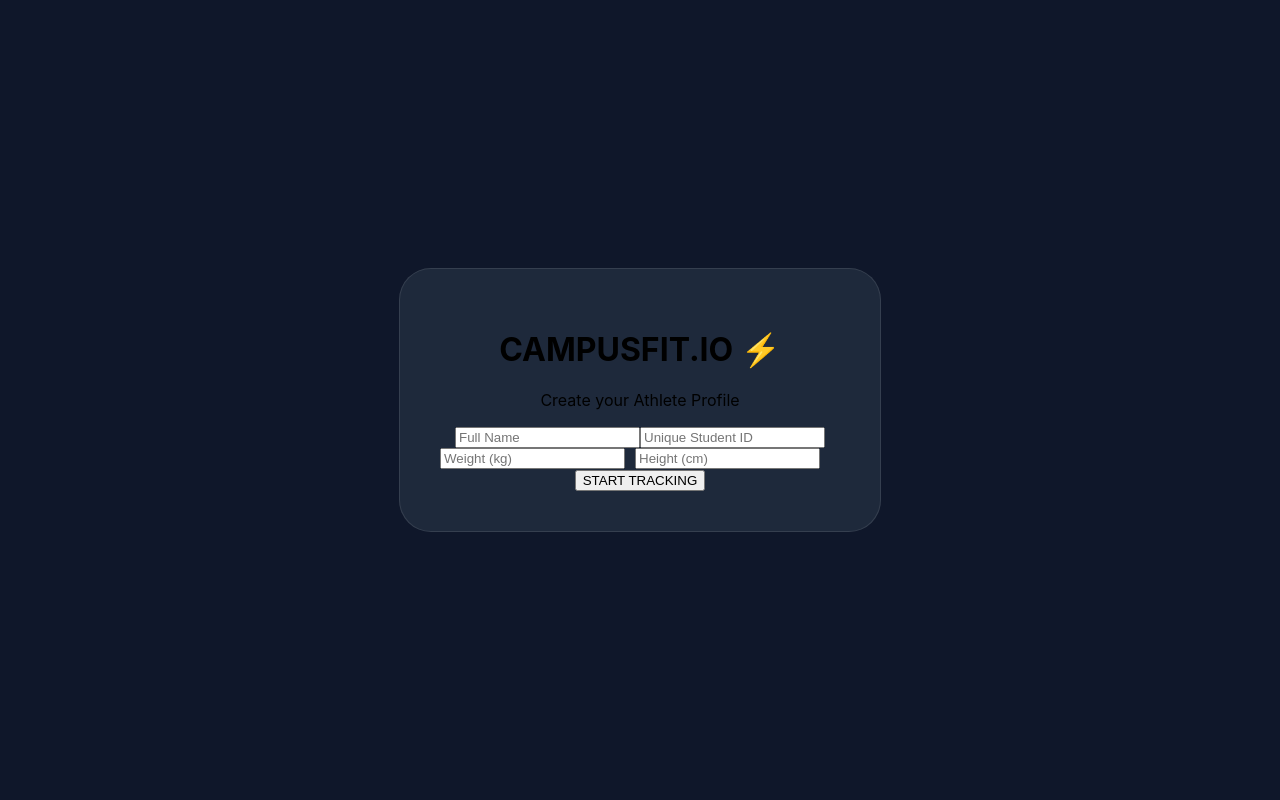
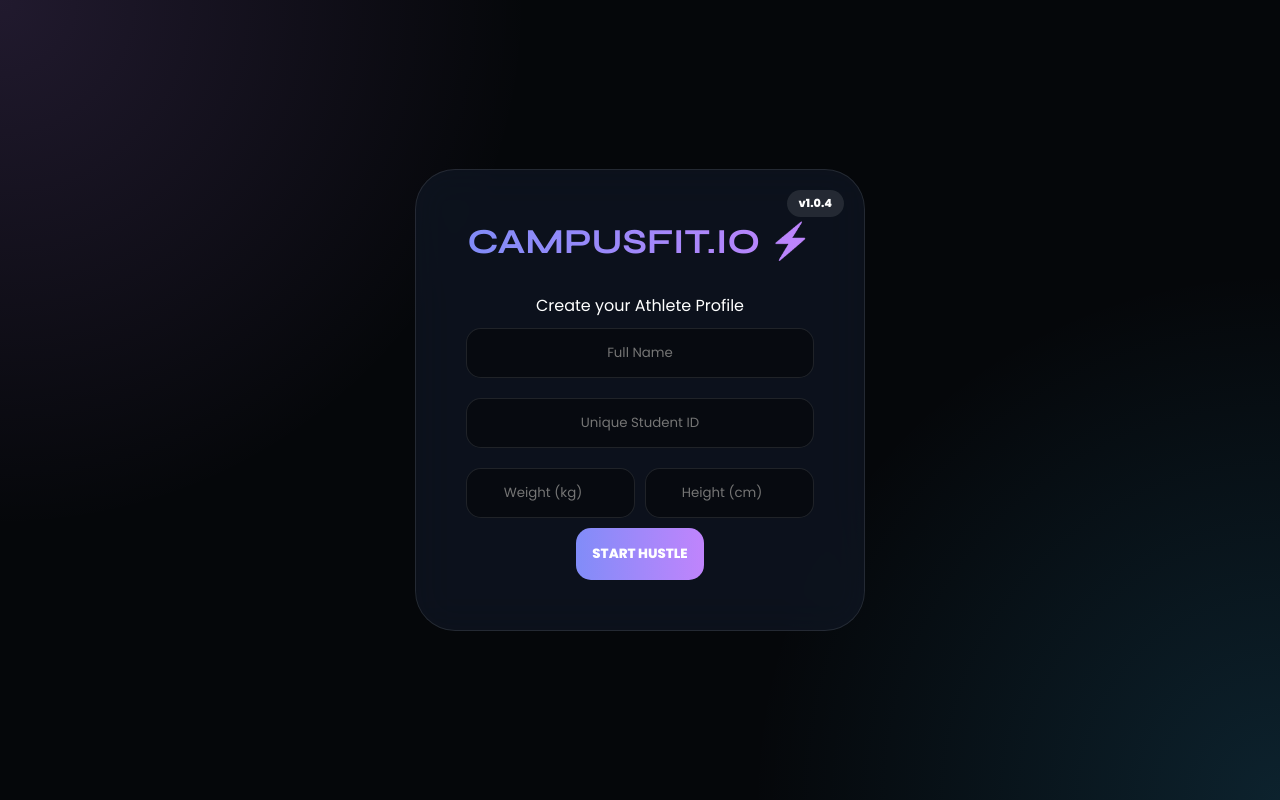
Before and after one commit to anushayk70/FSD-PROJECT, a React (Create React App) app in the folder fitness-frontend/: page / in a window 1280 px wide. Built offline with nearby package versions, Linux system fonts and the light colour scheme.

Commit message:
Final Gen-Z UI with Login, Weight Stats, and Bento Grid

```diff
--- a/fitness-frontend/src/App.css
+++ b/fitness-frontend/src/App.css
@@ -1,28 +1,107 @@
+@import url('https://fonts.googleapis.com/css2?family=Syne:wght@700;800&family=Poppins:wght@300;400;600&display=swap');
+
+:root {
+  --bg: #05070a;
+  --card-bg: rgba(17, 25, 40, 0.6);
+  --accent: #c084fc;
+  --blue: #38bdf8;
+  --green: #4ade80;
+  --orange: #fb923c;
+}
+
+* { margin: 0; padding: 0; box-sizing: border-box; font-family: 'Poppins', sans-serif; }
+
+body {
+  background-color: var(--bg);
+  background-image:
+    radial-gradient(circle at 0% 0%, rgba(192, 132, 252, 0.15) 0%, transparent 35%),
+    radial-gradient(circle at 100% 100%, rgba(56, 189, 248, 0.15) 0%, transparent 35%);
+  color: #fff;
+  min-height: 100vh;
+  overflow-x: hidden;
+}
+
+/* --- Login Page --- */
 .login-screen {
-  display: flex;
-  justify-content: center;
-  align-items: center;
-  height: 100vh;
-  background: #0f172a;
+  display: flex; justify-content: center; align-items: center; height: 100vh;
 }
 
 .login-card {
-  background: #1e293b;
-  padding: 40px;
-  border-radius: 32px;
-  width: 100%;
-  max-width: 400px;
+  background: var(--card-bg);
+  backdrop-filter: blur(20px);
+  padding: 50px;
+  border-radius: 40px;
+  border: 1px solid rgba(255,255,255,0.1);
+  width: 100%; max-width: 450px;
   text-align: center;
-  border: 1px solid rgba(255,255,255,0.1);
+  position: relative;
 }
 
-.input-group {
-  display: flex;
-  gap: 10px;
+.badge {
+  position: absolute; top: 20px; right: 20px;
+  background: rgba(255,255,255,0.1); padding: 5px 12px;
+  border-radius: 20px; font-size: 0.7rem; font-weight: 700;
 }
 
-.navbar p {
-  font-size: 0.9rem;
-  color: #94a3b8;
-  margin-top: 5px;
+.login-card h1 {
+  font-family: 'Syne', sans-serif; font-size: 2.2rem;
+  background: linear-gradient(to right, #818cf8, #c084fc);
+  -webkit-background-clip: text; -webkit-text-fill-color: transparent;
+  margin-bottom: 30px;
 }
+
+/* --- Layout --- */
+.navbar { padding: 40px 20px; text-align: center; }
+.nav-content h1 { font-family: 'Syne', sans-serif; letter-spacing: -1px; }
+.user-stats-pill {
+  display: inline-block; background: rgba(255,255,255,0.05);
+  padding: 6px 15px; border-radius: 50px; margin-top: 10px; font-size: 0.8rem;
+}
+
+.dashboard {
+  display: grid;
+  grid-template-columns: repeat(auto-fit, minmax(240px, 1fr));
+  gap: 20px; max-width: 1200px; margin: 0 auto; padding: 20px;
+}
+
+/* --- Cards --- */
+.card {
+  background: var(--card-bg);
+  backdrop-filter: blur(12px);
+  border-radius: 30px; border: 1px solid rgba(255,255,255,0.05);
+  padding: 30px; transition: all 0.4s ease;
+  text-align: center;
+}
+
+.card:hover { transform: translateY(-10px); border-color: var(--accent); }
+
+.counter { font-family: 'Syne', sans-serif; font-size: 3.5rem; font-weight: 800; margin: 10px 0; }
+.status-text { font-size: 1.8rem; padding: 20px 0; }
+
+.water-card .counter { color: var(--blue); }
+.steps-card .counter { color: var(--green); }
+.cal-card .counter { color: var(--orange); }
+.status-card .counter { color: var(--accent); }
+
+/* --- Forms & Buttons --- */
+input {
+  width: 100%; padding: 14px; margin: 10px 0;
+  background: rgba(0,0,0,0.4); border: 1px solid rgba(255,255,255,0.1);
+  border-radius: 15px; color: #fff; text-align: center;
+}
+
+.input-group { display: flex; gap: 10px; }
+
+.btn-main {
+  background: linear-gradient(90deg, #818cf8, #c084fc); color: #fff;
+  border: none; padding: 16px; border-radius: 15px; font-weight: 800; cursor: pointer;
+}
+
+.btn-action {
+  background: rgba(255,255,255,0.05); border: 1px solid rgba(255,255,255,0.1);
+  color: #fff; padding: 10px; border-radius: 12px; cursor: pointer; margin-top: 10px; width: 100%;
+}
+
+.btn-action:hover { background: var(--accent); color: #000; }
+
+.error-msg { color: #ff4d4d; font-size: 0.8rem; font-weight: 700; margin-bottom: 10px; }
--- a/fitness-frontend/src/App.js
+++ b/fitness-frontend/src/App.js
@@ -2,69 +2,116 @@ import React, { useState } from 'react';
 import './App.css';
 
 function App() {
+  // User Profile States
   const [user, setUser] = useState({ name: '', weight: '', height: '', id: '' });
   const [isLoggedIn, setIsLoggedIn] = useState(false);
+  const [error, setError] = useState("");
+
+  // Fitness Tracker States
   const [glasses, setGlasses] = useState(0);
   const [steps, setSteps] = useState(0);
   const [burned, setBurned] = useState(0);
+  const [status, setStatus] = useState("STABLE ⚖️");
 
   const handleLogin = (e) => {
     e.preventDefault();
-    if(user.name && user.id) setIsLoggedIn(true);
+    // Logic: In the future, Java will check if this ID is unique
+    if (user.id.length < 3) {
+      setError("ID TOO SHORT, BESTIE. 💀");
+    } else {
+      setIsLoggedIn(true);
+      setError("");
+    }
   };
 
-  const calculateBurn = () => {
-    // Advanced formula: (Steps * 0.04) * (Weight / 70)
-    // This makes it personalized to the user's weight!
-    const factor = user.weight / 70;
-    const result = (steps * 0.04) * factor;
-    setBurned(result.toFixed(2));
+  const calculateFitness = () => {
+    // Harris-Benedict influenced calculation
+    const weightFactor = user.weight / 70;
+    const caloriesBurned = (steps * 0.04) * weightFactor;
+    setBurned(caloriesBurned.toFixed(2));
+
+    // Weight Trend Logic
+    if (caloriesBurned > 400) {
+      setStatus("LOSING 🔥");
+    } else if (steps < 1500 && steps > 0) {
+      setStatus("GAINING 📈");
+    } else {
+      setStatus("STABLE ⚖️");
+    }
   };
 
+  // --- LOGIN SCREEN VIEW ---
   if (!isLoggedIn) {
     return (
       <div className="login-screen">
         <form className="login-card" onSubmit={handleLogin}>
+          <div className="badge">v1.0.4</div>
           <h1>CAMPUSFIT.IO ⚡️</h1>
           <p>Create your Athlete Profile</p>
+
+          {error && <div className="error-msg">{error}</div>}
+
           <input type="text" placeholder="Full Name" onChange={(e) => setUser({...user, name: e.target.value})} required />
           <input type="text" placeholder="Unique Student ID" onChange={(e) => setUser({...user, id: e.target.value})} required />
+
           <div className="input-group">
             <input type="number" placeholder="Weight (kg)" onChange={(e) => setUser({...user, weight: e.target.value})} required />
             <input type="number" placeholder="Height (cm)" onChange={(e) => setUser({...user, height: e.target.value})} required />
           </div>
-          <button type="submit" className="btn-add">START TRACKING</button>
+
+          <button type="submit" className="btn-main">START HUSTLE</button>
         </form>
       </div>
     );
   }
 
+  // --- MAIN DASHBOARD VIEW ---
   return (
     <div className="App">
       <nav className="navbar">
-        <h1>Welcome, {user.name} 🦾</h1>
-        <p>ID: {user.id} | {user.weight}kg | {user.height}cm</p>
+        <div className="nav-content">
+          <h1>WELCOME, {user.name.toUpperCase()} 🦾</h1>
+          <div className="user-stats-pill">
+            ID: {user.id} • {user.weight}kg • {user.height}cm
+          </div>
+        </div>
       </nav>
 
       <div className="dashboard">
+        {/* Card 1: Water */}
         <div className="card water-card">
-          <h3>HYDRATION 💧</h3>
+          <h3>HYDRATION</h3>
           <div className="counter">{glasses}</div>
-          <button className="btn-add" onClick={() => setGlasses(glasses + 1)}>+ SIP</button>
+          <p>GLASSES</p>
+          <button className="btn-action" onClick={() => setGlasses(glasses + 1)}>+ SIP</button>
         </div>
 
+        {/* Card 2: Steps */}
         <div className="card steps-card">
-          <h3>ACTIVITY 👟</h3>
-          <input type="number" placeholder="Steps" onChange={(e) => setSteps(e.target.value)} />
-          <button className="btn-calc" onClick={calculateBurn}>CALCULATE</button>
+          <h3>ACTIVITY</h3>
+          <div className="counter">{steps || 0}</div>
+          <input type="number" placeholder="Steps?" onChange={(e) => setSteps(e.target.value)} />
+          <button className="btn-action" onClick={calculateFitness}>CALCULATE</button>
         </div>
 
+        {/* Card 3: Calories */}
         <div className="card cal-card">
-          <h3>BURNED 🔥</h3>
+          <h3>BURNED</h3>
           <div className="counter">{burned}</div>
-          <p>KCAL BASED ON WEIGHT</p>
+          <p>KCAL TOTAL</p>
+        </div>
+
+        {/* Card 4: Weight Status */}
+        <div className="card status-card">
+          <h3>STATUS</h3>
+          <div className="counter status-text">{status}</div>
+          <p>WEIGHT TREND</p>
         </div>
       </div>
+
+      <button className="btn-reset" onClick={() => window.location.reload()}>
+        LOGOUT & RESET
+      </button>
     </div>
   );
 }
```
